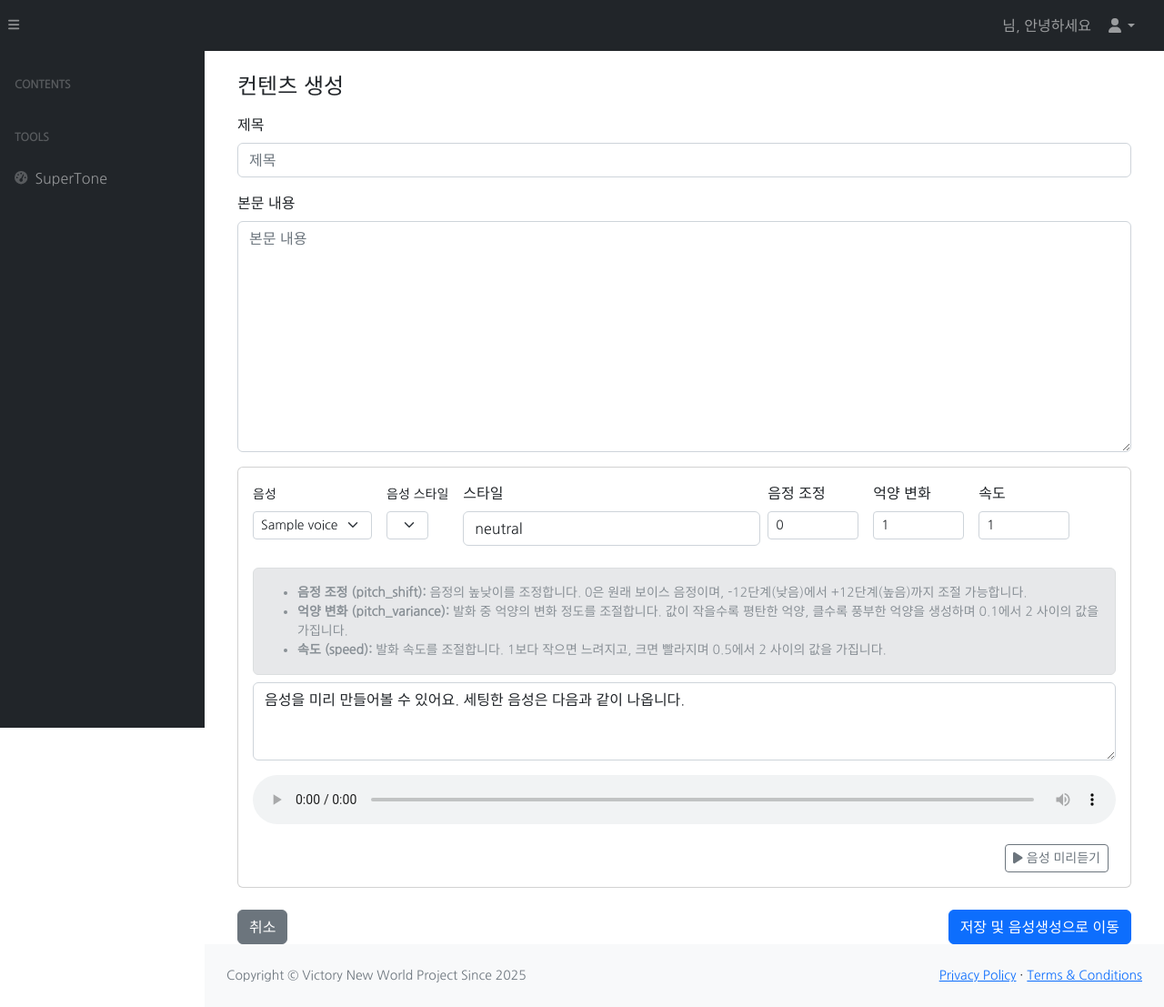
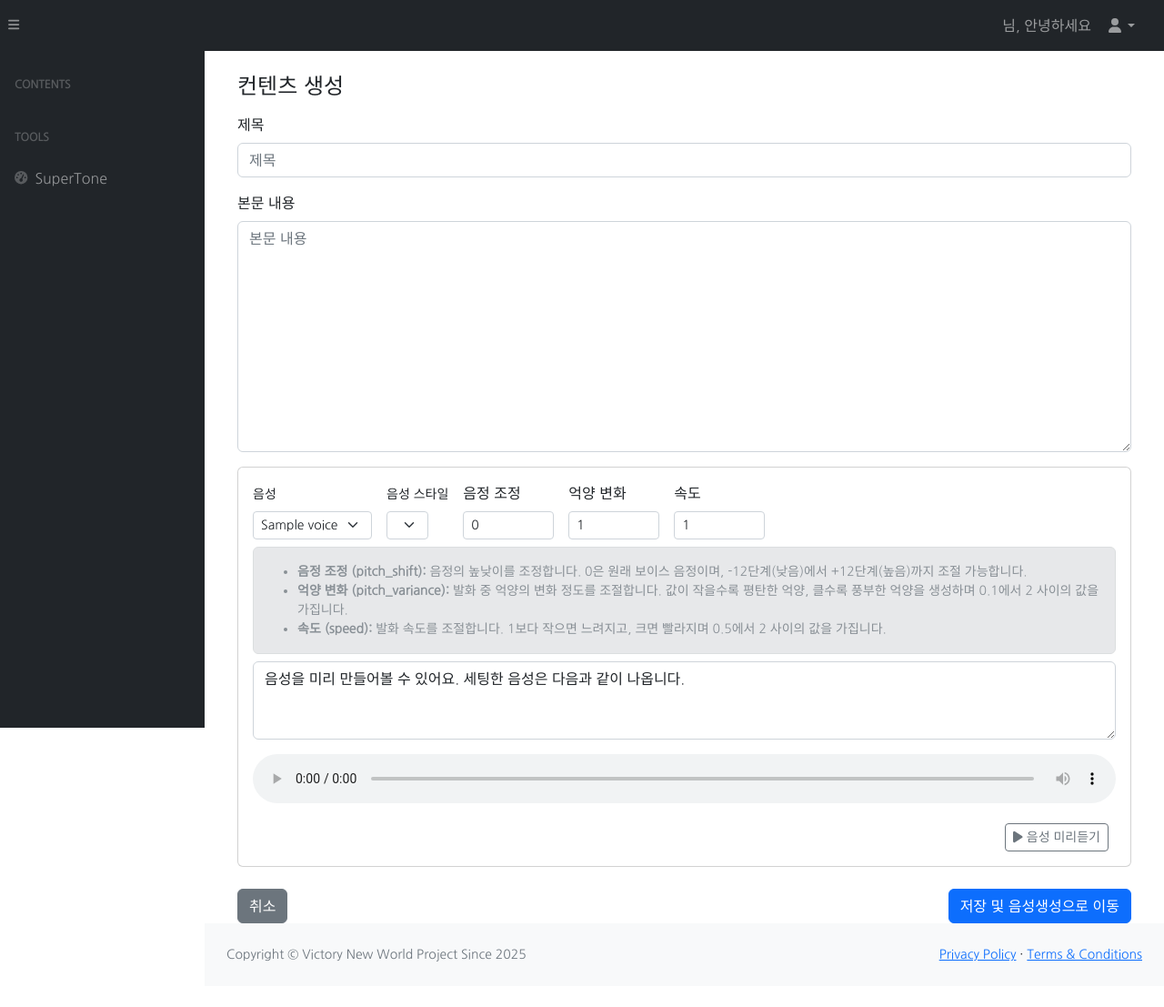
Before and after one commit to mk4236/supertale, a Django app: template templates/supertone/create.html in a window 1280 px wide. Shown: the whole page at 91% size. After the commit the page ends 1057 px from the top, so only its background shows below. Run offline with Django 5.2, Linux system fonts and the light colour scheme; a user stored in the database is signed in; tables that the repository leaves empty hold one stand-in row (values such as "Sample post"); the template is opened without the code that fills it: values that come from a table or form of the project are taken from there, most other values are stand-ins (such as "Sample title", 1, 10 or a date in 2020); data that the repository does not hold is empty; some libraries are stand-ins or nearby versions.

Commit message:
레이아웃 수정

```diff
--- a/templates/supertone/create.html
+++ b/templates/supertone/create.html
@@ -42,8 +42,6 @@
               </select>
             </div>
 
-
-            {% bootstrap_field form.style label="스타일" wrapper="div" wrapper_class="mb-0 me-2 col-auto" field_class="form-select form-select-sm w-auto" show_help=False attrs="{'id': 'id_style'}" %}
             <div class="mb-0 me-2 col-auto">
               <label for="id_pitch_shift" class="form-label">음정 조정</label>
               <input type="number"
```
